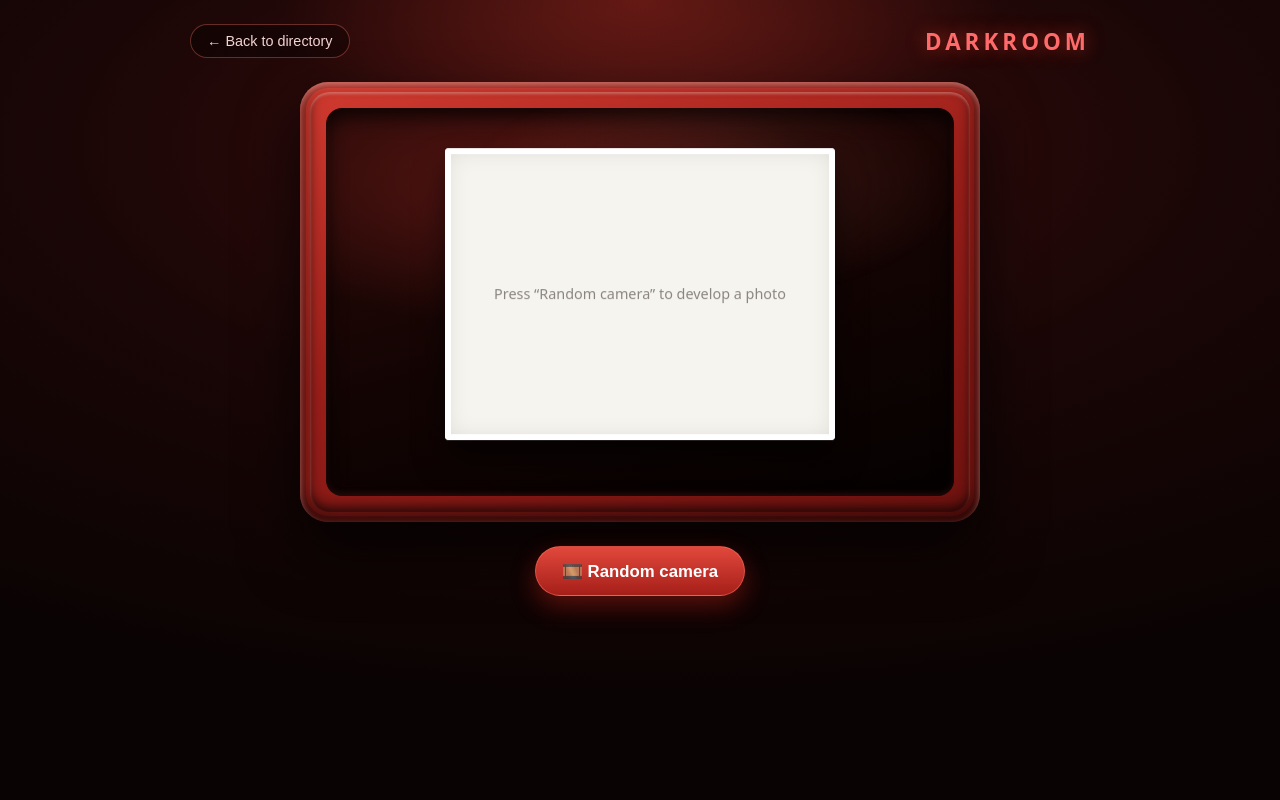
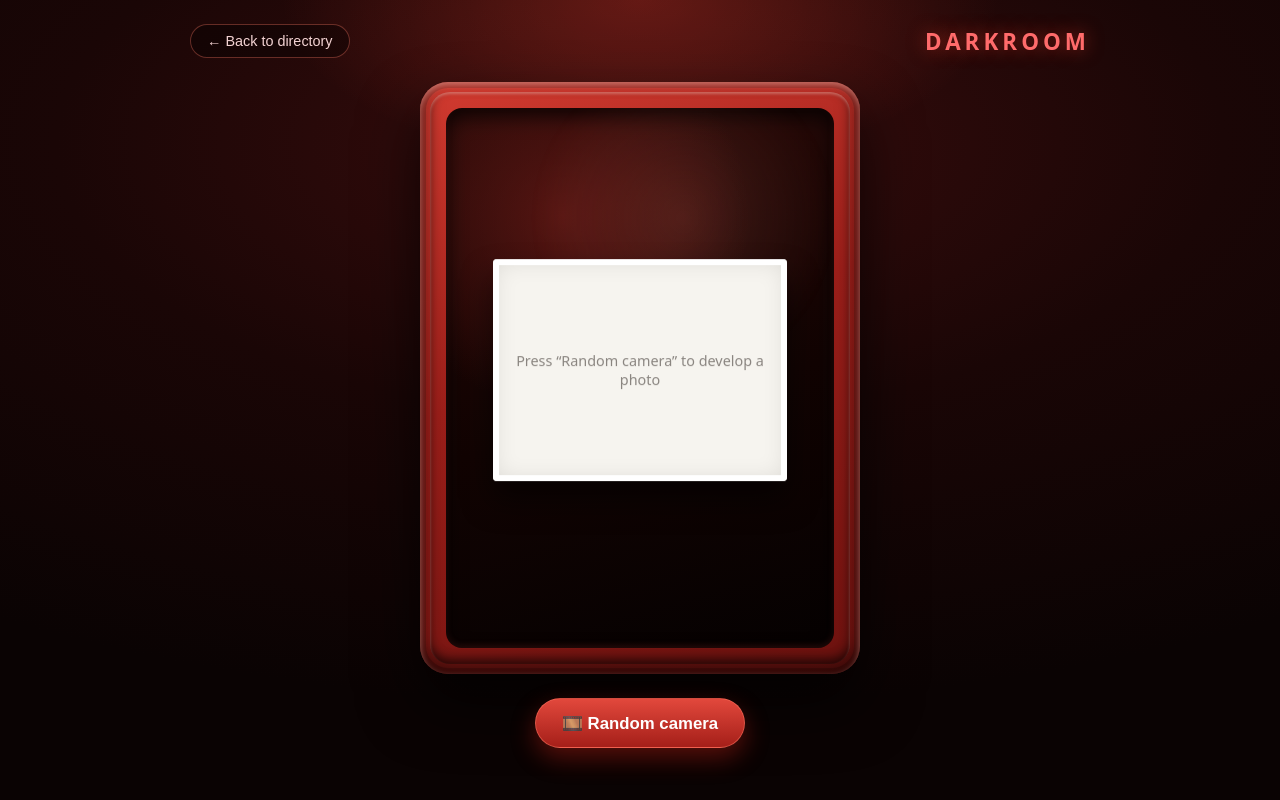
Before and after one commit to eunicela/filmcameradirectory, a React (Vite) app: page / in a window 1280 px wide. Both pictures are taken after a click on the button "🌙 Darkroom". Built offline with nearby package versions, Linux system fonts and the light colour scheme.

Commit message:
Flip darkroom tray to vertical (portrait) orientation
Co-authored-by: eunicela <eunicela@users.noreply.github.com>

```diff
--- a/src/darkroom.css
+++ b/src/darkroom.css
@@ -66,8 +66,8 @@
 .tray {
   position: relative;
   z-index: 1;
-  width: min(680px, 92vw);
-  height: min(440px, 56vh);
+  width: min(440px, 92vw);
+  height: min(620px, 74vh);
   border-radius: 28px;
   padding: 26px;
   touch-action: none;
@@ -165,7 +165,7 @@
 
 .film-paper {
   position: relative;
-  width: 62%;
+  width: 76%;
   aspect-ratio: 4 / 3;
   border-radius: 4px;
   background: #f6f4ef;
```
